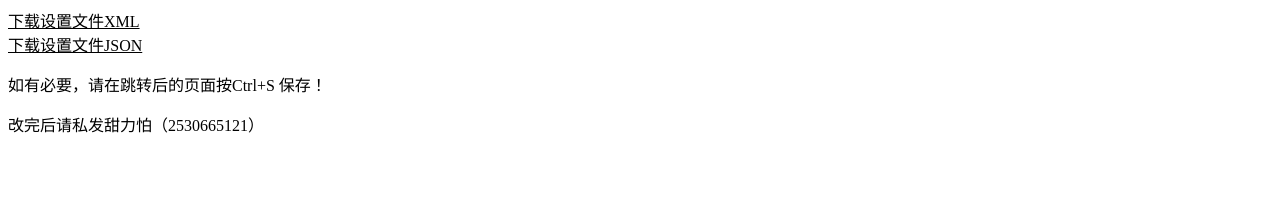
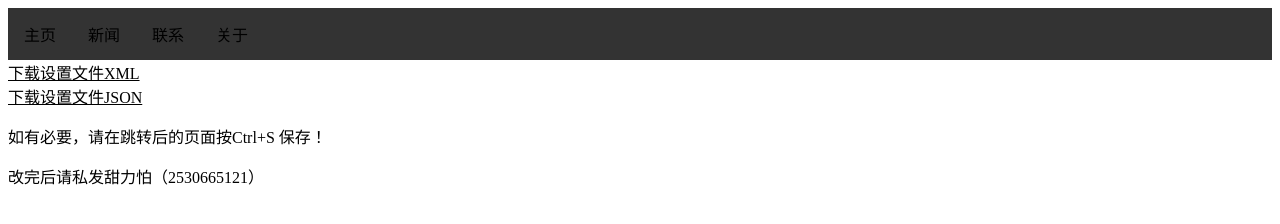
Before and after one commit to xiaozhu2021/software, a plain HTML site: page bot/index.html in a window 1280 px wide. Drawn offline with Linux system fonts and the light colour scheme.

Commit message:
Update index.html

```diff
--- a/bot/index.html
+++ b/bot/index.html
@@ -13,9 +13,40 @@ a:visited {color:#9013fe;} /* 已访问链接 */
 a:hover {color:#ff0000;}  /* 鼠标移动到链接上 */
 a:active {color:#0000FF;} /* 鼠标点击时 */
 body {background-color:#ffffff;}
+/* -----------------------------------------------------------------------*/
+ul {
+    list-style-type: none;
+    margin: 0;
+    padding: 0;
+    overflow: hidden;
+    background-color: #333;
+}
+
+li {
+    float: left;
+}
+
+li a {
+    display: block;
+    color: white;
+    text-align: center;
+    padding: 14px 16px;
+    text-decoration: none;
+}
+
+li a:hover {
+    background-color: #4CAF50;
+}
 </style>
 </head>
 <body>
+<ul>
+  <li><a class="active" href="/">主页</a></li>
+  <li><a href="#">新闻</a></li>
+  <li><a href="#">联系</a></li>
+  <li><a href="#">关于</a></li>
+</ul>
+
 <a href="setting.xml">下载设置文件XML</a>
 <br />
 <a href="setting.json">下载设置文件JSON</a>
```
